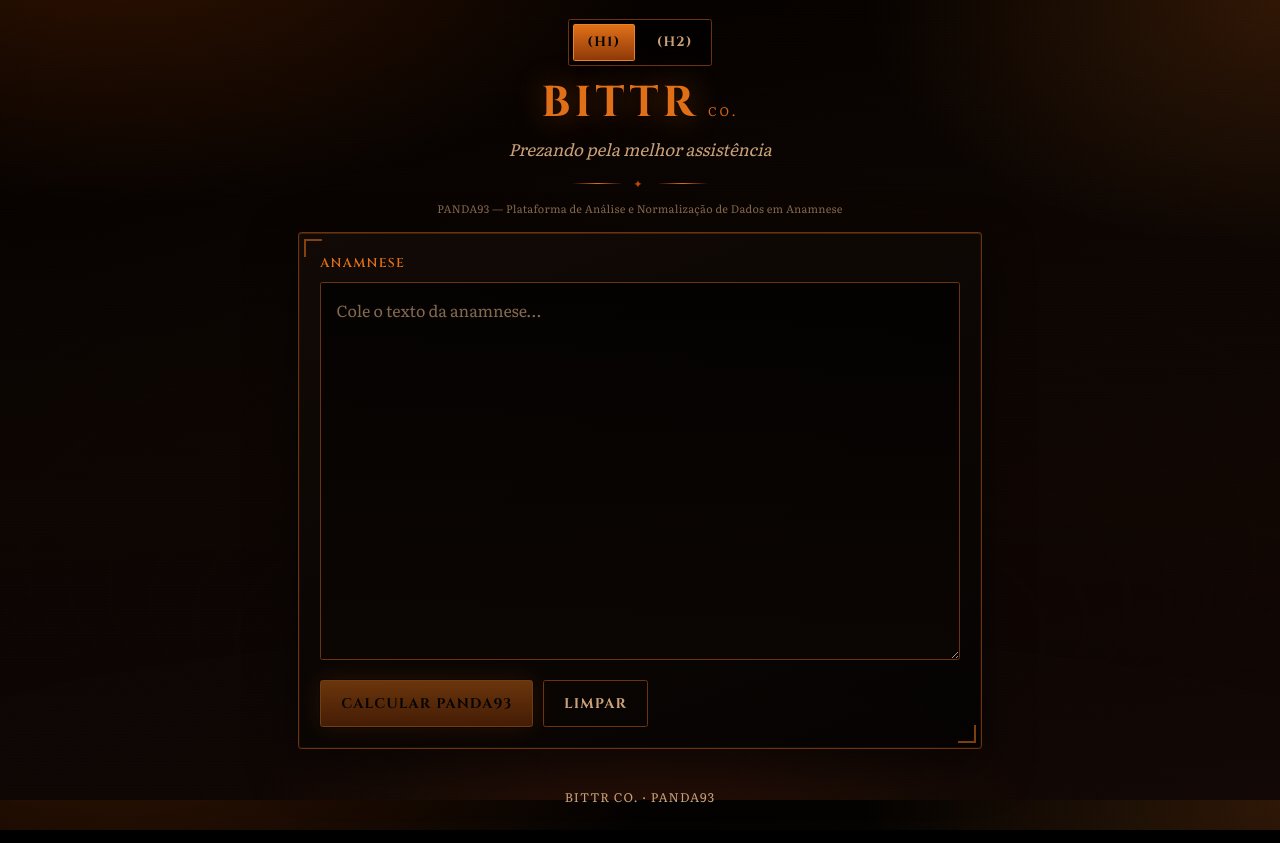
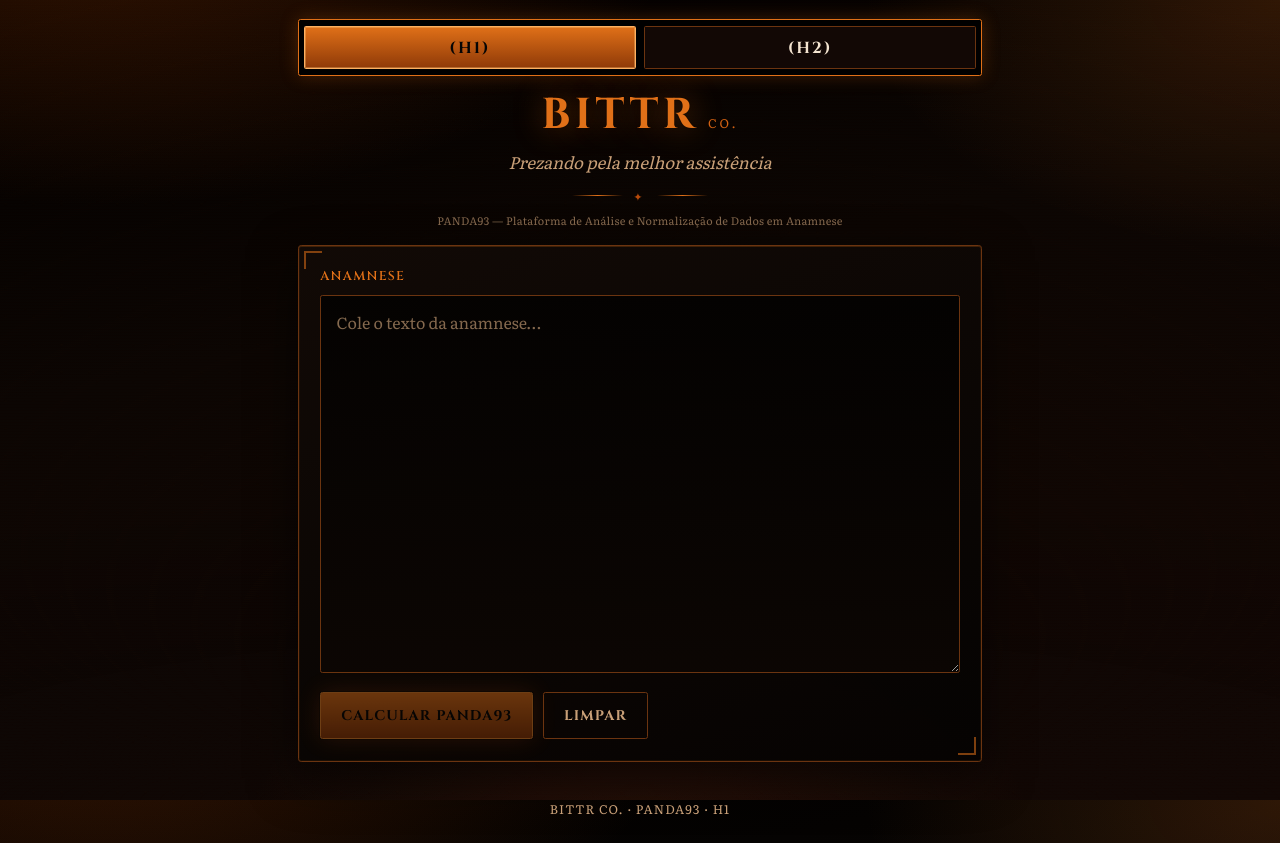
Before and after one commit to higorfco/bittr-co, a Next.js app: page / in a window 1280 px wide. Built offline with nearby package versions, Linux system fonts and the light colour scheme.

Commit message:
Make H1/H2 mode switch full-width and high contrast.
Co-authored-by: Cursor <cursoragent@cursor.com>

```diff
--- a/src/app/globals.css
+++ b/src/app/globals.css
@@ -110,42 +110,47 @@ body::after {
 }
 
 .mode-switch {
-  display: inline-flex;
-  gap: 0.45rem;
-  margin: 0 auto 1rem;
-  padding: 0.25rem;
-  border: 1px solid var(--line);
-  background: rgba(0, 0, 0, 0.45);
+  display: flex;
+  width: 100%;
+  gap: 0.55rem;
+  margin: 0 0 1.15rem;
+  padding: 0.35rem;
+  border: 1px solid var(--gold);
+  background: #000000;
   border-radius: 0.15rem;
+  box-shadow: 0 0 18px rgba(224, 112, 24, 0.25);
 }
 
 .mode-btn {
-  min-width: 3.4rem;
-  padding: 0.45rem 0.85rem;
-  border: 1px solid transparent;
+  flex: 1;
+  min-height: 2.6rem;
+  padding: 0.55rem 0.85rem;
+  border: 1px solid var(--line);
   border-radius: 0.1rem;
-  background: transparent;
-  color: var(--ink-soft);
+  background: #120805;
+  color: var(--ink);
   font-family: var(--font-display), serif;
-  font-size: 0.85rem;
+  font-size: 1rem;
   font-weight: 700;
-  letter-spacing: 0.08em;
+  letter-spacing: 0.12em;
   cursor: pointer;
   transition:
     background 0.15s ease,
     color 0.15s ease,
-    border-color 0.15s ease;
+    border-color 0.15s ease,
+    box-shadow 0.15s ease;
 }
 
 .mode-btn:hover {
   color: var(--gold);
-  border-color: rgba(224, 112, 24, 0.35);
+  border-color: var(--gold);
 }
 
 .mode-btn.active {
   background: linear-gradient(180deg, #e07018 0%, #8f3a08 100%);
   color: #050505;
-  border-color: #e8832a;
+  border-color: #ffb060;
+  box-shadow: inset 0 0 0 1px rgba(255, 200, 120, 0.35);
 }
 
 .brand {
--- a/src/app/page.tsx
+++ b/src/app/page.tsx
@@ -13,12 +13,7 @@ export default function Home() {
   return (
     <div className="app-shell">
       <header className="site-header">
-        <ModeSwitch
-          mode={mode}
-          onChange={(next) => {
-            setMode(next);
-          }}
-        />
+        <ModeSwitch mode={mode} onChange={setMode} />
         <div className="brand">
           <span className="brand-mark">BITTR</span>
           <span className="brand-co">CO.</span>
@@ -36,7 +31,7 @@ export default function Home() {
         <ReviewWorkspace key={mode} mode={mode} />
       </main>
 
-      <footer className="site-footer">BITTR CO. · PANDA93</footer>
+      <footer className="site-footer">BITTR CO. · PANDA93 · {mode}</footer>
     </div>
   );
 }
--- a/src/components/ReviewWorkspace.tsx
+++ b/src/components/ReviewWorkspace.tsx
@@ -139,7 +139,7 @@ export function ModeSwitch({
   onChange: (mode: AppMode) => void;
 }) {
   return (
-    <div className="mode-switch" role="tablist" aria-label="Modo de avaliação">
+    <div className="mode-switch" role="tablist" aria-label="Modo de análise">
       <button
         type="button"
         role="tab"
```
